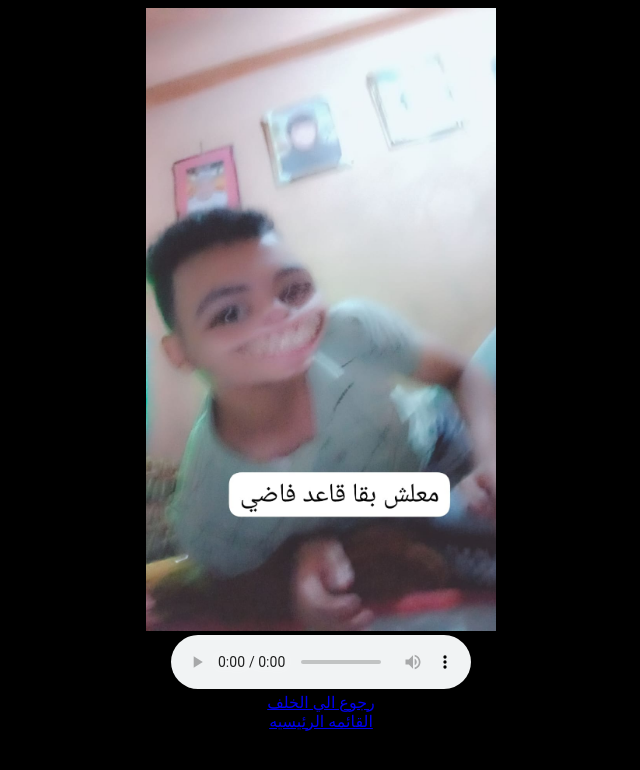
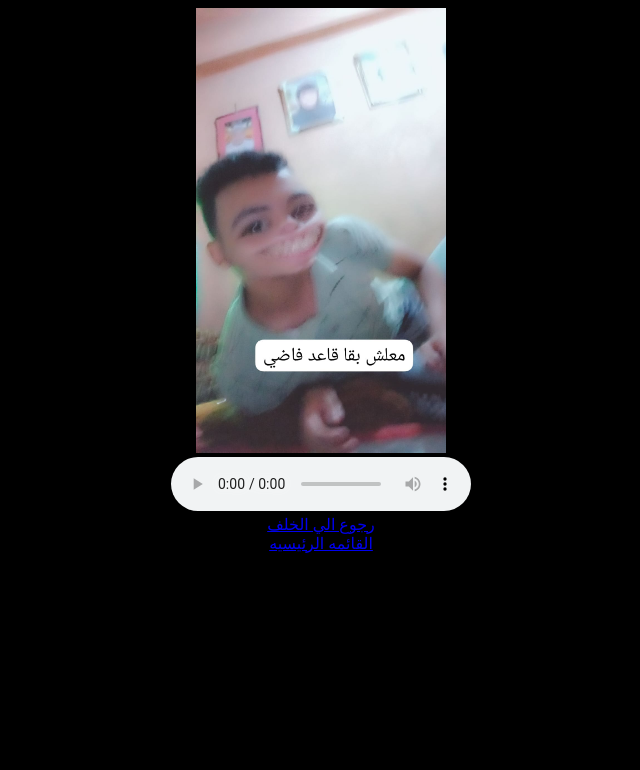
Before and after one commit to msqar3435-blip/sakr7, a plain HTML site: page index3.html in a window 1280 px wide. Shown: the whole page, without its empty margins (319-959 px from the left). Drawn offline with Linux system fonts and the light colour scheme.

Commit message:
Update index3.html

```diff
--- a/index3.html
+++ b/index3.html
@@ -6,7 +6,7 @@
     <title>القدوه</title>
 </head>
 <body style="text-align: center;" bgcolor="black">
-   <img src="mohamed.jpg" width="350"><br>
+   <img src="mohamed.jpg" width="250" controls><br>
    <audio src="mohamed.mp3" controls></audio><br>
        <a style="text-align: right;" href="index2.html">رجوع الي الخلف</a><br>
        <a style="text-align: left;" href="index.html">القائمه الرئيسيه</a><br>
```
